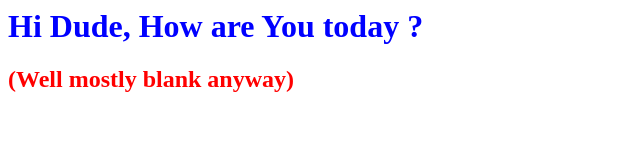
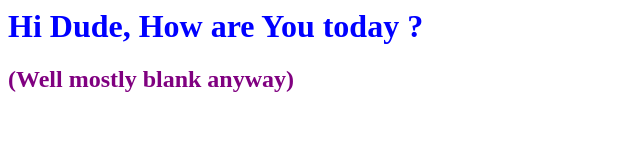
Before and after one commit to attilaberencsi/0main_OpenSAP_repo, a plain HTML site: page index.html in a window 1280 px wide. Shown: the whole page, without its empty margins (0-640 px from the left). Drawn offline with Linux system fonts and the light colour scheme.

Commit message:
Changed second header tp purple

```diff
--- a/index.html
+++ b/index.html
@@ -1,3 +1,3 @@
 <html>
-<body><H1 style="color: blue">Hi Dude, How are You today ?</H1><H2 style="color: red">(Well mostly blank anyway)</H2></body>
+<body><H1 style="color: blue">Hi Dude, How are You today ?</H1><H2 style="color: Purple">(Well mostly blank anyway)</H2></body>
 </html>
```
